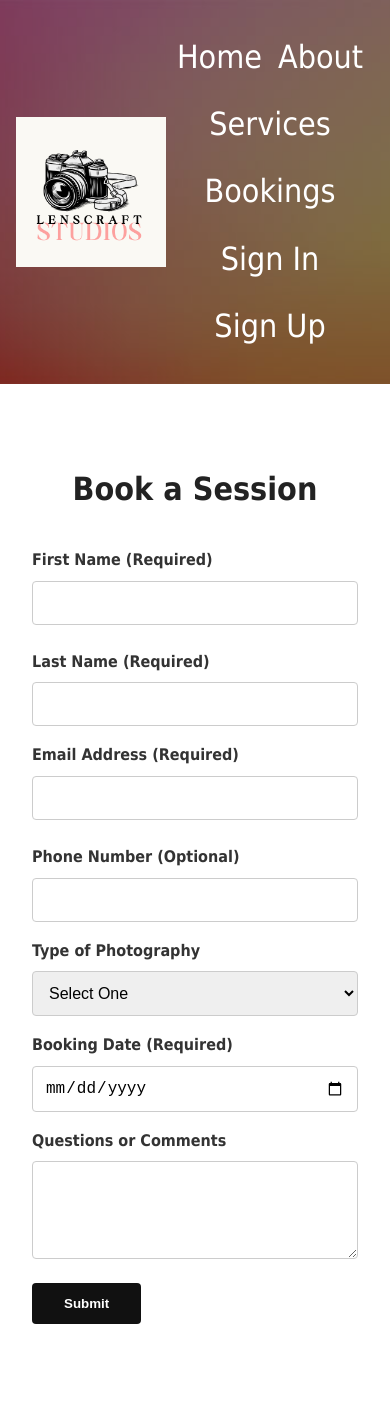
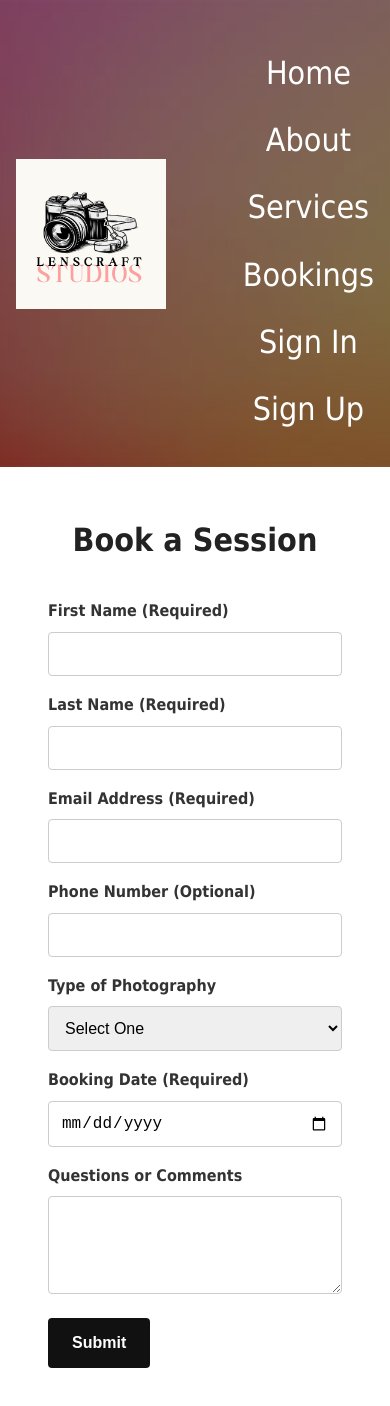
Before and after one commit to griszyb/Website, a plain HTML site: page bookings.html in a window 390 px wide. Drawn offline with Linux system fonts and the light colour scheme.

Commit message:
Update styles.css
Added Mobile Enhancements for better usability on mobile devices

```diff
--- a/styles.css
+++ b/styles.css
@@ -366,3 +366,71 @@ footer {
     font-size: 1rem;
   }
 }
+/* Mobile Enhancements */
+@media (max-width: 768px) {
+  /* Navbar links stack vertically and center */
+  .nav-links {
+    flex-direction: column;
+    align-items: center;
+    text-align: center;
+    gap: 1rem;
+    padding-top: 1rem;
+  }
+
+  /* Reduce hero text size for smaller screens */
+  .hero h1 {
+    font-size: 2.2rem;
+  }
+
+  .hero p {
+    font-size: 1rem;
+    padding: 0 1rem;
+  }
+
+  .hero-content {
+    padding: 1.5rem;
+  }
+
+  /* Adjust button size for tap targets */
+  .hero-btn,
+  button,
+  .contact-form button {
+    font-size: 1rem;
+    padding: 1rem 1.5rem;
+    min-height: 44px;
+  }
+
+  /* Stack form fields */
+  .form-row {
+    flex-direction: column;
+    gap: 1rem;
+  }
+
+  /* Services grid stacks vertically */
+  .service-grid {
+    grid-template-columns: 1fr;
+  }
+
+  .service-card {
+    padding: 1rem;
+  }
+
+  /* Add responsive padding for key sections */
+  .about-section,
+  .contact-section,
+  .auth-section,
+  .services-section {
+    padding: 2rem 1rem;
+  }
+
+  /* Footer font adjustment */
+  footer {
+    font-size: 0.85rem;
+    padding: 1rem;
+  }
+
+  /* Contact form spacing */
+  .contact-form {
+    padding: 0 1rem;
+  }
+}
```
